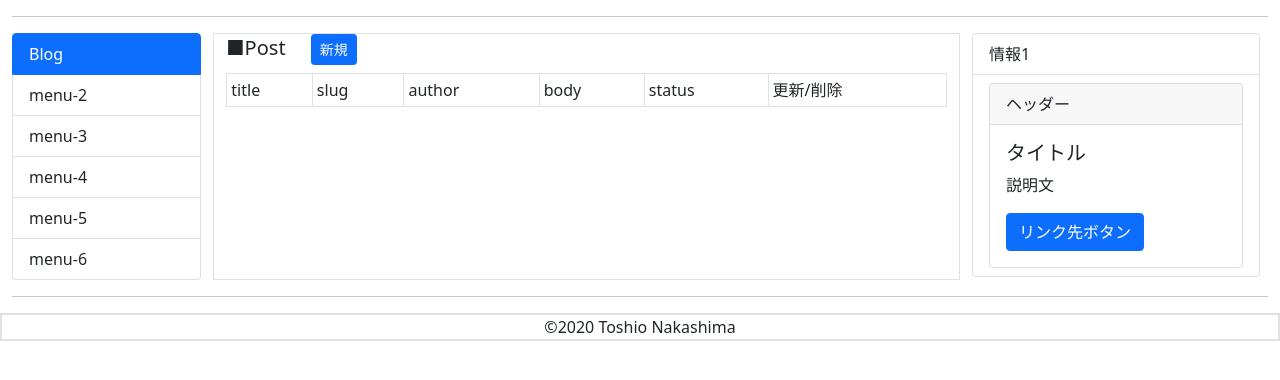
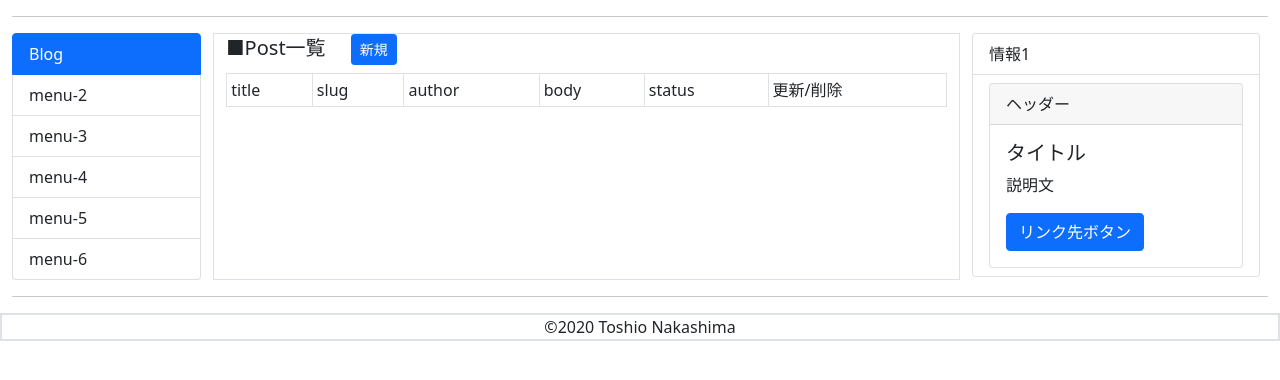
Before and after one commit to HappyITSemi/django_blog, a Django app: template blog/templates/blog/post/list.html in a window 1280 px wide. Shown: the part 56-436 px from the top of the page. Run offline with Django 3.2, Linux system fonts and the light colour scheme; the template is opened without the code that fills it, so the values that code supplies are empty.

Commit message:
blog-update 2021-0508

```diff
--- a/blog/templates/blog/post/list.html
+++ b/blog/templates/blog/post/list.html
@@ -3,7 +3,7 @@
     PostList
 {% endblock %}
 {% block content %}
-    <h5>■Post
+    <h5>■Post一覧
         <a href="{% url 'blog:post_create' %}" class="btn btn-sm btn-primary">新規</a></h5>
     <table class="table table-bordered table-striped table-sm">
         <thead>
```
